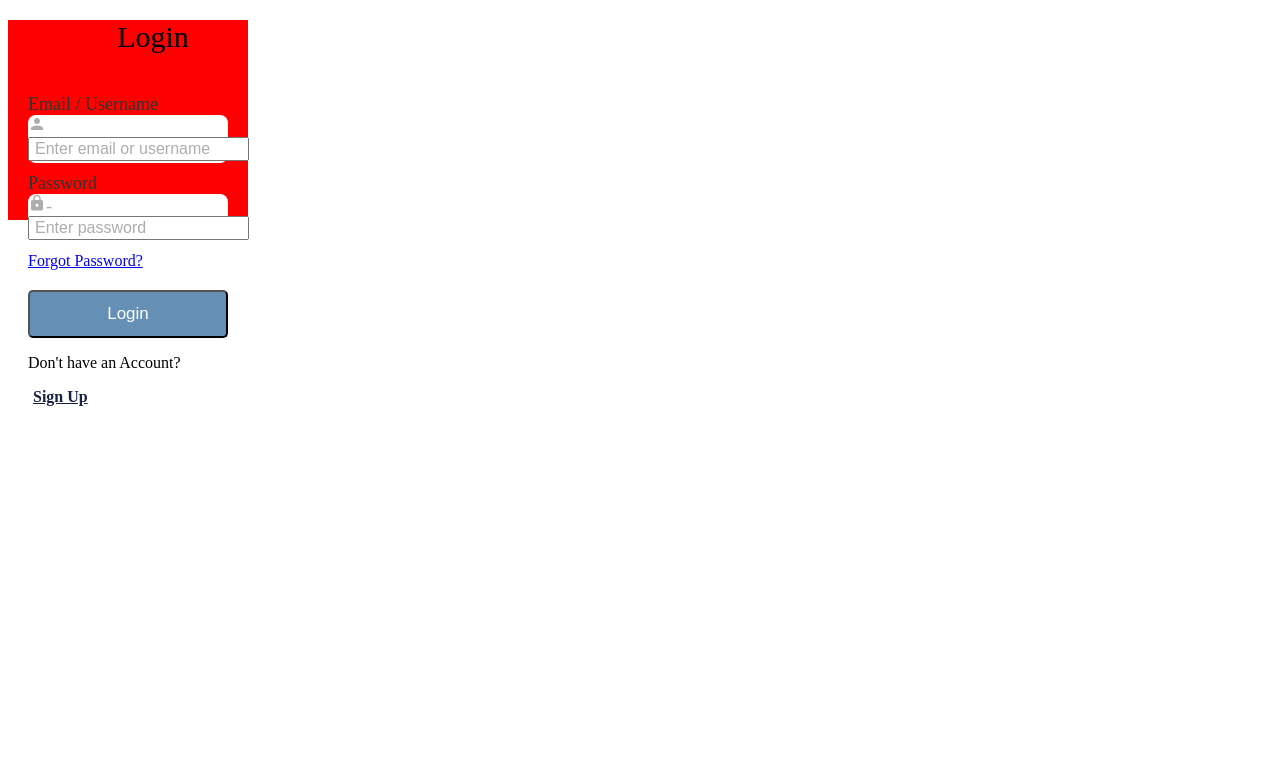
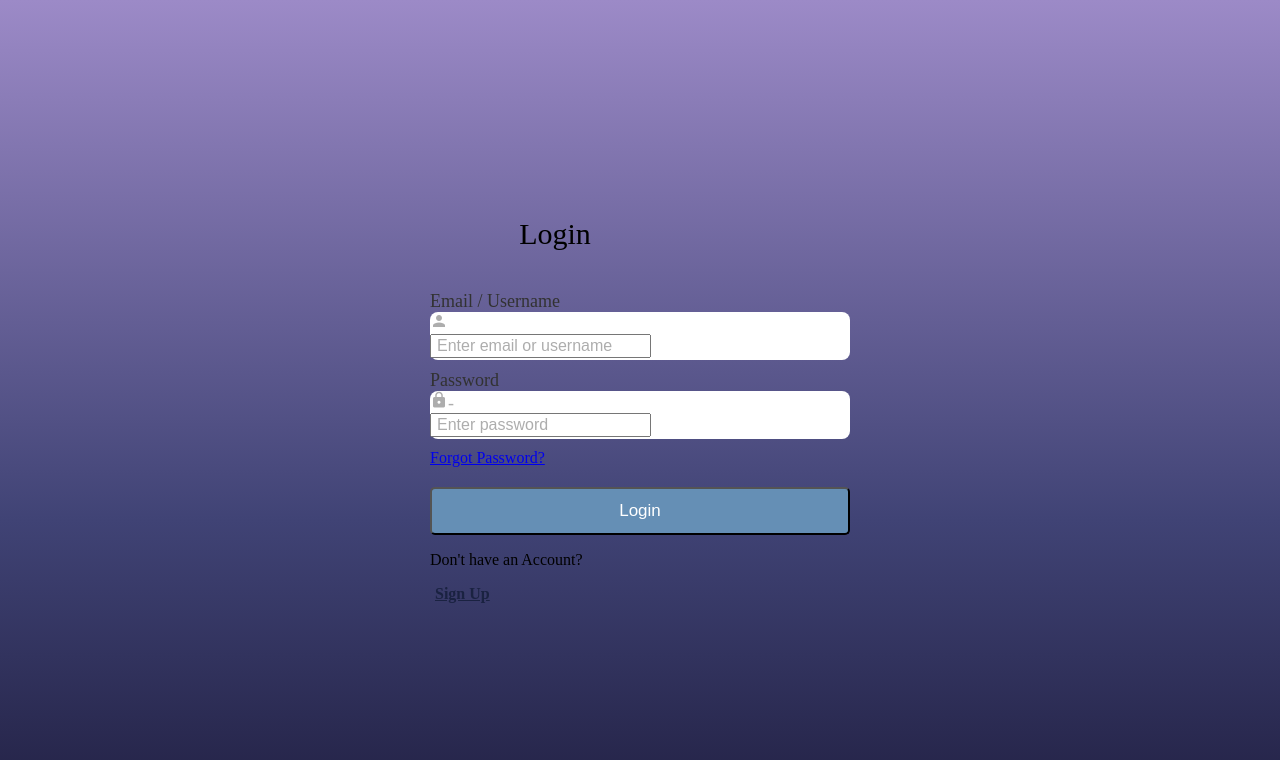
Before and after one commit to edmundogarol/tradedaytrackr, a React (Create React App) app in the folder frontend/: page /login in a window 1280 px wide. Shown: the top 760 px of the page. Built offline with nearby package versions, Linux system fonts and the light colour scheme.

Commit message:
Add base page styled component

```diff
--- a/frontend/public/index.html
+++ b/frontend/public/index.html
@@ -8,7 +8,7 @@
       rel="stylesheet"
     />
   </head>
-  <body>
+  <body style="margin: 0; padding: 0; height: 100vh; width: 100vw">
     <div id="app"></div>
   </body>
 </html>
--- /dev/null
+++ b/frontend/src/components/Page/PageStyledComponents.tsx
@@ -0,0 +1,13 @@
+import styled from "styled-components";
+
+export const Page = styled.div`
+  min-height: 100vh;
+  width: 100vw;
+  display: flex;
+  align-items: center;
+  justify-content: center;
+  background-color: red;
+  overflow: hidden;
+  background: #2c2a69;
+  background: linear-gradient(0deg, #242347 1%, #404375 35%, #9c8ac7 100%);
+`;
--- a/frontend/src/pages/Login/Login.tsx
+++ b/frontend/src/pages/Login/Login.tsx
@@ -6,6 +6,7 @@ import { linkToUrl } from "@navigation/hooks/link";
 import FormError from "@components/Error/FormError/FormError";
 import { If } from "@components/If/If";
 import { IconTypeEnum } from "@components/Icon/IconInterfaces";
+import { Page } from "@components/Page/PageStyledComponents";
 import useLoginDispatch from "./hooks/useLoginDispatch";
 import useLoginState from "./hooks/useLoginState";
 import {
@@ -37,6 +38,7 @@ const Login: React.FunctionComponent = () => {
   useCheckLoginFormErrors();
 
   return (
+    <Page>
       <LoginContainer>
         <LoginHeader>
           {!user?.logged_in
@@ -102,6 +104,7 @@ const Login: React.FunctionComponent = () => {
           </SignUpTextContainer>
         </If>
       </LoginContainer>
+    </Page>
   );
 };
 
--- a/frontend/src/pages/Login/LoginStyledComponents.tsx
+++ b/frontend/src/pages/Login/LoginStyledComponents.tsx
@@ -9,18 +9,13 @@ import { color } from "@styles/colors";
 import Button from "@components/Button/Button";
 import { Link } from "react-router";
 
-export const LoginPage = styled.div`
-  background-color: red;
-`;
-
 export const LoginContainer = styled.div`
-  background-color: red;
   align-items: center;
   justify-content: center;
   padding-left: ${CONTAINER_PADDING_LARGE}px;
   padding-right: ${CONTAINER_PADDING_LARGE}px;
-  height: 200px;
-  width: 200px;
+  max-width: 420px;
+  width: 100%;
 `;
 
 export const LoginInputsContainer = styled.div`
```
Also changed, not shown: 1 other file (tests, documents, lock files or other folders). Lines whose indentation alone changed are shown as unchanged.
